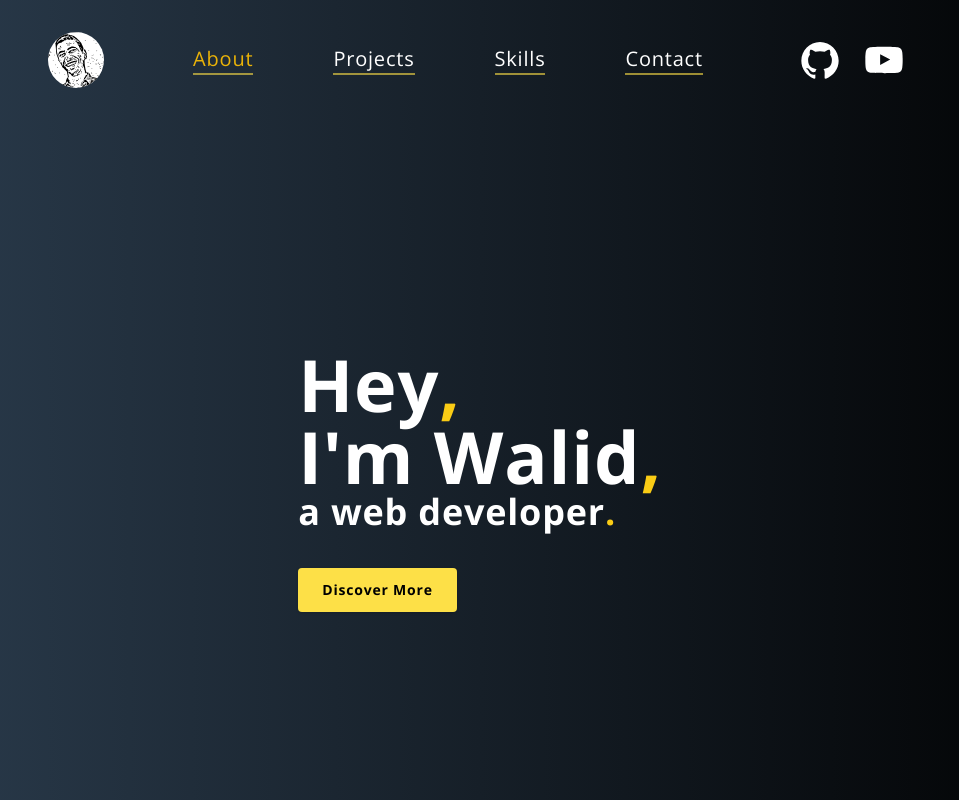
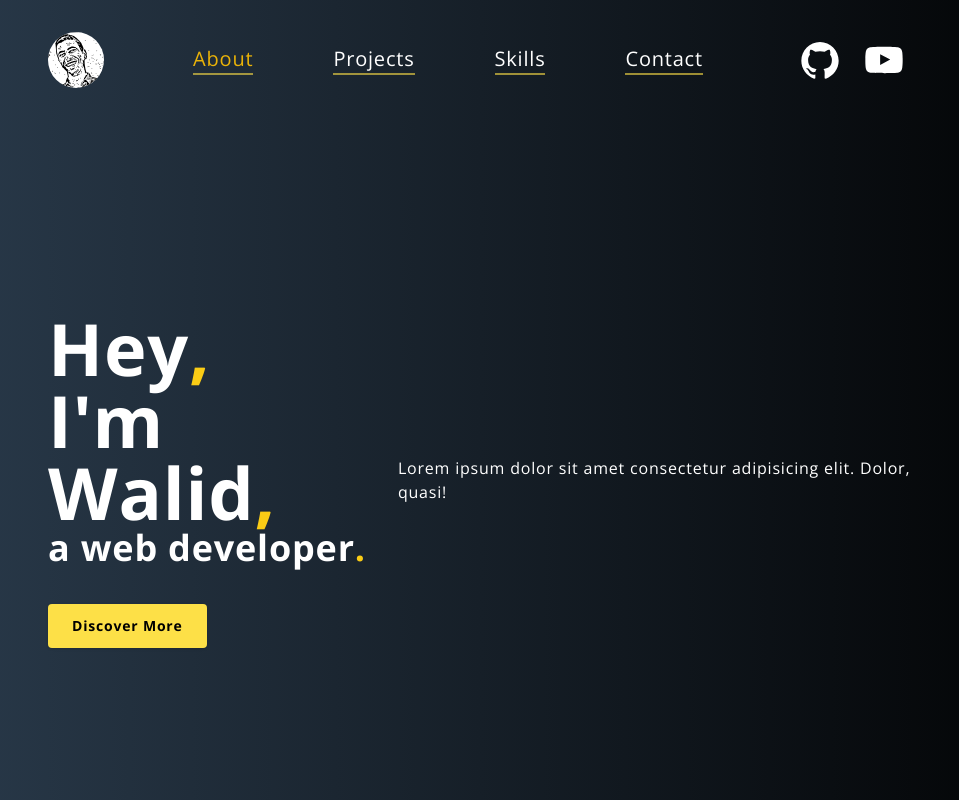
Before and after one commit to Walidhamdidev/Next.js_portfolio, a Next.js app: page / in a window 1280 px wide. Shown: the top 800 px of the page, without its empty margins (160-1119 px from the left). Built offline with nearby package versions, Linux system fonts and the light colour scheme.

Commit message:
add content on right side of about section

```diff
--- a/components/About.js
+++ b/components/About.js
@@ -78,6 +78,9 @@ function About() {
           </Link>
         </motion.button>
       </div>
+      <div className=" relative hidden md:block">
+        Lorem ipsum dolor sit amet consectetur adipisicing elit. Dolor, quasi!
+      </div>
 
       {/* <div className=" relative hidden md:block">
         <svg xmlns="http://www.w3.org/2000/svg" width="451" height="437">
--- a/styles/globals.css
+++ b/styles/globals.css
@@ -4,9 +4,9 @@
 @tailwind components;
 @tailwind utilities;
 
-body {
+/* body {
   cursor: none;
-}
+} */
 /* for custom cursor */
 
 /* .cursor {
```
Lines whose indentation alone changed are shown as unchanged.
